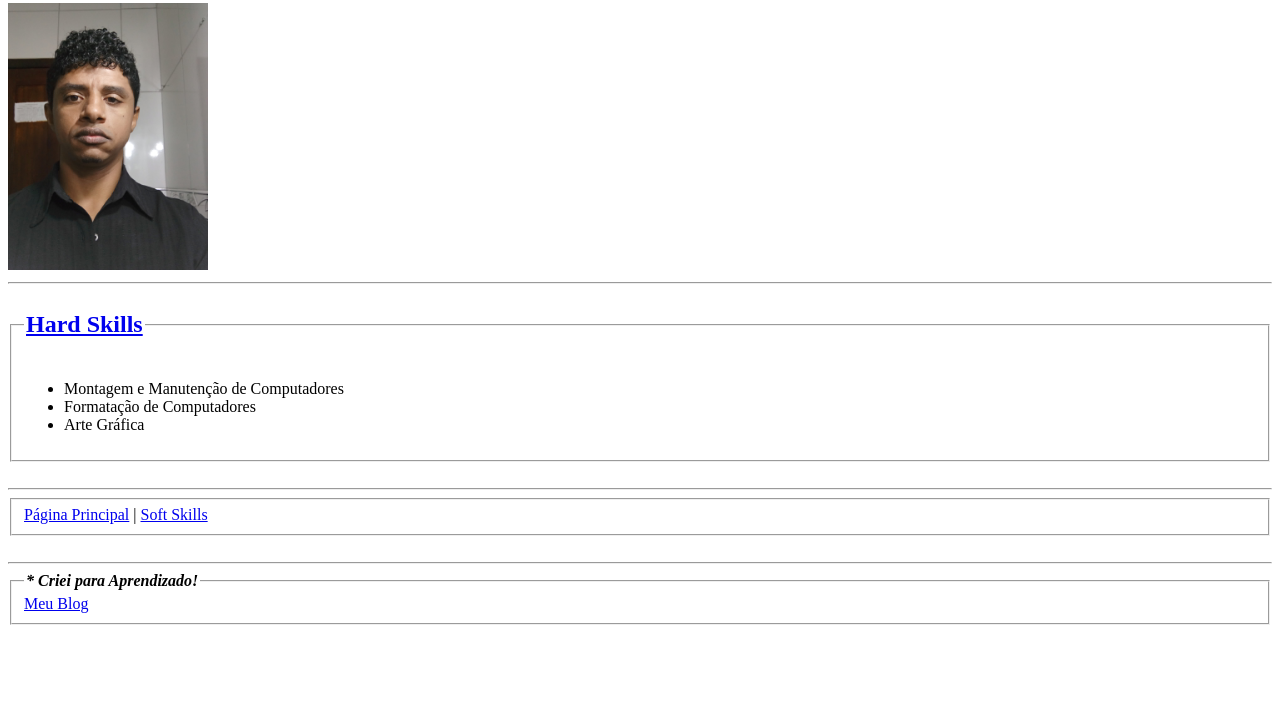
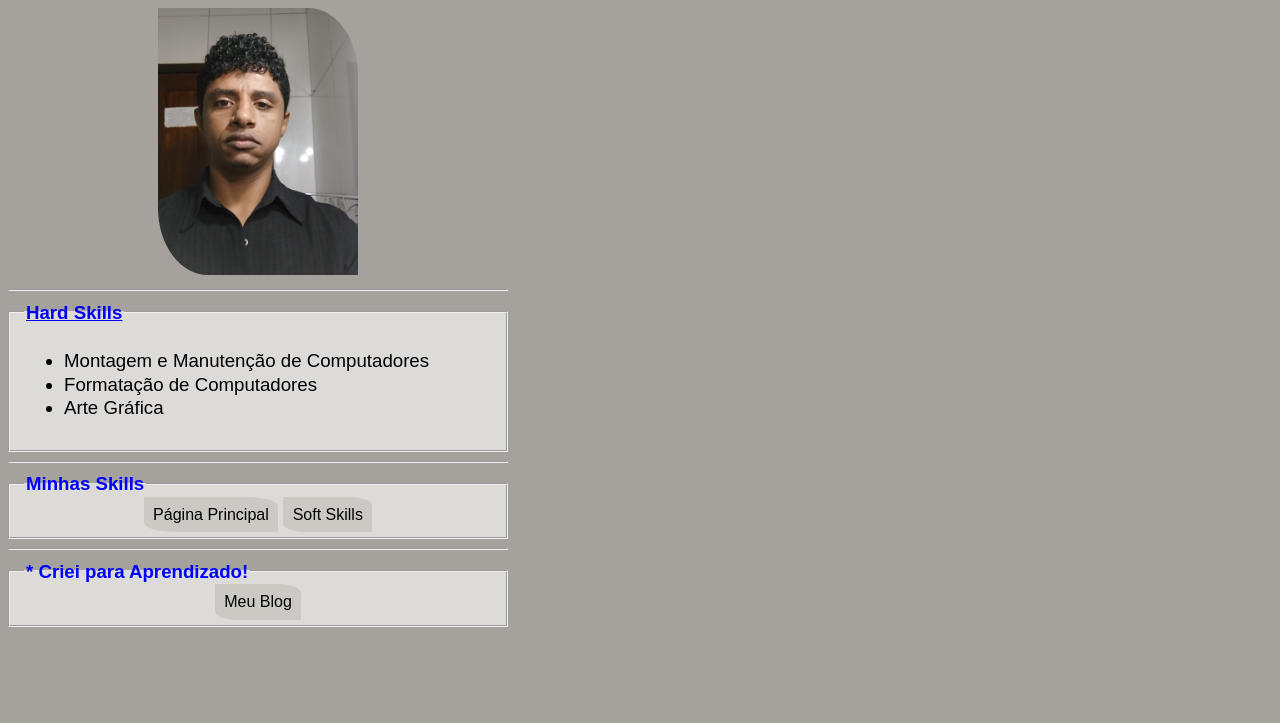
Before and after one commit to CIGR2021/cigr2021, a plain HTML site: page pages/hardskills.html in a window 1280 px wide. Shown: the part 77-800 px from the top of the page. Drawn offline with Linux system fonts and the light colour scheme.

Commit message:
apliquei os estilos as outras páginas!

```diff
--- a/css/style.css
+++ b/css/style.css
@@ -25,6 +25,9 @@ legend{
 fieldset{
     margin: 3%;
 }
+li{
+    text-align: left;
+}
 .links{
     text-decoration: none;
     color: black;
--- a/pages/hardskills.html
+++ b/pages/hardskills.html
@@ -5,30 +5,34 @@
     <meta http-equiv="X-UA-Compatible" content="IE=edge">
     <meta name="viewport" content="width=device-width, initial-scale=1.0">
     <title>Portifólio</title>
+    <link rel="stylesheet" href="../css/style.css">
+
+    <link rel = "preconnect" href = "https://fonts.gstatic.com">
+
+    <link href = "https://fonts.googleapis.com/css2? family = Dança + Script: wght @ 600 & display = swap "rel =" stylesheet ">
 </head>
 <body>
     <h1>Carlos Henrique Pereira Vieira</h1>
     <a href="../index.html"><img src="../imagens/foto.jpg" alt="foto de Carlos Vieira" width="200px"></a>
     <hr>
-    <fieldset>
-        <legend><h2><a href="#"> Hard Skills </a></h2></legend>
+    <fieldset class="skills">
+        <legend><a href="#"> Hard Skills </a></legend>
         <ul>
             <li>Montagem e Manutenção de Computadores</li>
             <li>Formatação de Computadores</li>
             <li>Arte Gráfica</li>
         </ul>
     </fieldset>
-    <br>
     <hr>
-    <fieldset>
-        <a href="../index.html">Página Principal</a> | <a href="softskills.html">Soft Skills</a>
+    <fieldset class="skills">
+        <legend>Minhas Skills</legend>
+        <a class="links" href="../index.html">Página Principal</a>  <a class="links" href="softskills.html">Soft Skills</a>
     </fieldset>
-    <br>
     <hr>
     <footer>
-        <fieldset>
-            <legend> <strong><em>* Criei para Aprendizado!</em></strong></legend>
-            <a href="https://carlostiblog.wordpress.com" target="_blanc">Meu Blog</a>
+        <fieldset class="skills">
+            <legend> * Criei para Aprendizado!</legend>
+            <a class="links" href="https://carlostiblog.wordpress.com" target="_blanc">Meu Blog</a>
         </fieldset>
     </footer>
 </body>
```
Also changed, not shown: index.html (+1 -1 lines), pages/softskills.html (+12 -6 lines).
